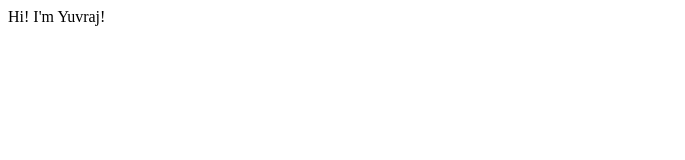
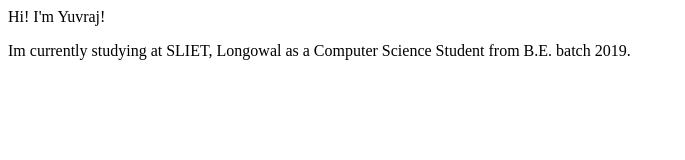
Before and after one commit to yuvraj1905/Mark3__yuvraj-site, a plain HTML site: page index.html in a window 1280 px wide. Shown: the whole page, without its empty margins (0-685 px from the left). Drawn offline with Linux system fonts and the light colour scheme.

Commit message:
updated text

```diff
--- a/index.html
+++ b/index.html
@@ -8,5 +8,9 @@
   </head>
   <body>
     Hi! I'm Yuvraj!
+    <p>
+      Im currently studying at SLIET, Longowal as a Computer Science Student
+      from B.E. batch 2019.
+    </p>
   </body>
 </html>
```
